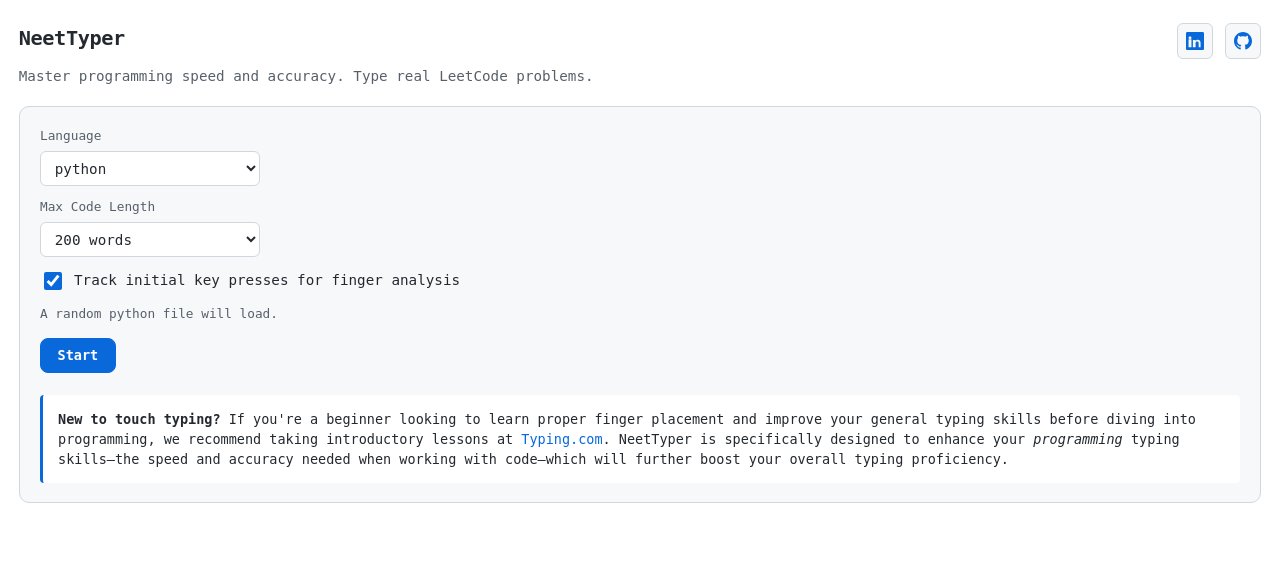
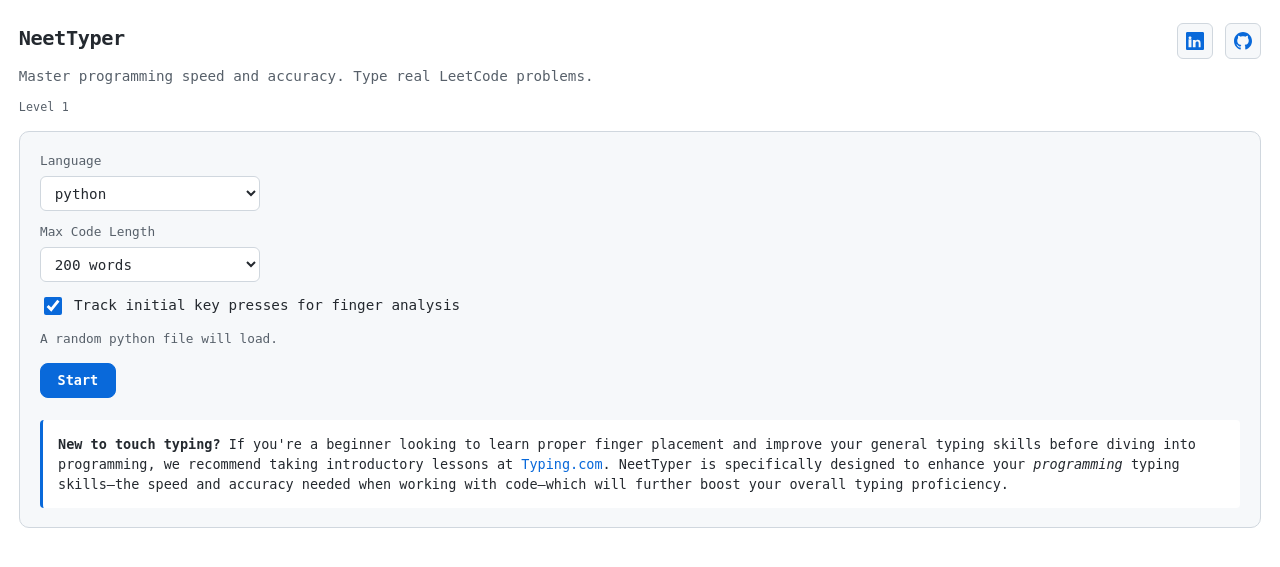
Before and after one commit to pavelchowdhury99/NeetTyper, a Flask app: page / in a window 1280 px wide. Shown: the top 567 px of the page. Run offline with Flask 3, Linux system fonts and the light colour scheme.

Commit message:
gamification and some shortcuts

```diff
--- a/static/css/style.css
+++ b/static/css/style.css
@@ -833,3 +833,142 @@
     transform: scale(1);
   }
 }
+
+/* Gamification */
+.gamification-bar {
+  font-size: 0.78rem;
+  color: var(--muted);
+  margin: -0.5rem 0 1rem;
+  letter-spacing: 0.01em;
+  min-height: 1.1em;
+}
+
+.gam-results-section {
+  margin: 0.75rem 0 1rem;
+  padding: 0.85rem 1rem;
+  background: var(--bg);
+  border: 1px solid var(--border);
+  border-radius: 8px;
+}
+
+.gam-xp-row {
+  display: flex;
+  align-items: center;
+  gap: 0.65rem;
+  margin-bottom: 0.55rem;
+}
+
+.gam-xp-amount {
+  font-size: 1.05rem;
+  font-weight: 600;
+  color: var(--ok);
+}
+
+.gam-level-row {
+  display: flex;
+  align-items: center;
+  gap: 0.65rem;
+  font-size: 0.82rem;
+}
+
+.gam-level-name {
+  font-weight: 600;
+  color: var(--accent);
+  min-width: 58px;
+  white-space: nowrap;
+}
+
+.gam-level-track {
+  flex: 1;
+  height: 7px;
+  background: var(--border);
+  border-radius: 4px;
+  overflow: hidden;
+}
+
+.gam-level-fill {
+  height: 100%;
+  width: 0%;
+  background: linear-gradient(90deg, var(--accent), var(--ok));
+  border-radius: 4px;
+}
+
+.gam-xp-range {
+  color: var(--muted);
+  white-space: nowrap;
+  min-width: 75px;
+  text-align: right;
+}
+
+.gam-new-best {
+  margin-top: 0.7rem;
+  padding: 0.45rem 0.85rem;
+  background: rgba(63, 185, 80, 0.13);
+  border: 1px solid rgba(63, 185, 80, 0.38);
+  border-radius: 6px;
+  color: var(--ok);
+  font-weight: 600;
+  font-size: 0.88rem;
+  animation: gam-pop 0.35s ease-out;
+}
+
+.gam-achievements {
+  margin-top: 0.7rem;
+}
+
+.gam-ach-heading {
+  color: var(--muted);
+  font-size: 0.78rem;
+  margin: 0 0 0.4rem;
+}
+
+.gam-ach-badges {
+  display: flex;
+  flex-wrap: wrap;
+  gap: 0.4rem;
+}
+
+.gam-ach-badge {
+  display: inline-block;
+  padding: 0.22rem 0.6rem;
+  background: rgba(88, 166, 255, 0.1);
+  border: 1px solid rgba(88, 166, 255, 0.32);
+  border-radius: 12px;
+  color: var(--accent);
+  font-size: 0.8rem;
+  font-weight: 500;
+  animation: gam-pop 0.35s ease-out;
+}
+
+@keyframes gam-pop {
+  from { opacity: 0; transform: scale(0.82) translateY(-3px); }
+  to   { opacity: 1; transform: scale(1) translateY(0); }
+}
+
+/* Keyboard shortcut tooltips */
+button[data-shortcut] {
+  position: relative;
+}
+
+button[data-shortcut]::after {
+  content: attr(data-shortcut);
+  position: absolute;
+  bottom: calc(100% + 7px);
+  left: 50%;
+  transform: translateX(-50%);
+  background: var(--surface);
+  border: 1px solid var(--border);
+  border-radius: 5px;
+  padding: 0.28rem 0.6rem;
+  font-size: 0.7rem;
+  color: var(--muted);
+  white-space: nowrap;
+  pointer-events: none;
+  opacity: 0;
+  transition: opacity 0.15s ease;
+  z-index: 20;
+}
+
+button[data-shortcut]:hover::after {
+  opacity: 1;
+}
--- a/static/js/typing.js
+++ b/static/js/typing.js
@@ -51,6 +51,148 @@
 
   // Track if user has started typing for unsaved changes warning
   let hasStartedTyping = false;
+
+  // ── Gamification ─────────────────────────────────────────────────────────────
+  const LEVEL_THRESHOLDS = [0, 200, 600, 1400, 2800, 5000, 8000, 12000, 18000, 27000];
+  const ACHIEVEMENT_LABELS = {
+    first_round:  "First Round",
+    wpm_50:       "50 WPM Club",
+    wpm_80:       "80 WPM Club",
+    wpm_100:      "100 WPM Club",
+    accuracy_100: "Perfect Score",
+    streak_3:     "3-Day Streak",
+    streak_7:     "Week Warrior",
+    rounds_10:    "10 Rounds",
+    rounds_50:    "50 Rounds",
+  };
+
+  let gam = {
+    totalXp: 0, bestWpm: 0, totalRounds: 0,
+    streakDays: 0, lastPlayedDate: null, achievements: [],
+  };
+
+  function loadGam() {
+    try {
+      const raw = localStorage.getItem("neettyper_gam");
+      if (raw) Object.assign(gam, JSON.parse(raw));
+    } catch (_) {}
+  }
+
+  function saveGam() {
+    try { localStorage.setItem("neettyper_gam", JSON.stringify(gam)); } catch (_) {}
+  }
+
+  function getLevelInfo(xp) {
+    let level = 1;
+    for (let i = 1; i < LEVEL_THRESHOLDS.length; i++) {
+      if (xp >= LEVEL_THRESHOLDS[i]) level = i + 1; else break;
+    }
+    const lo = LEVEL_THRESHOLDS[level - 1] || 0;
+    const hi = level < LEVEL_THRESHOLDS.length ? LEVEL_THRESHOLDS[level] : lo + 50000;
+    const progress = hi > lo ? Math.min(1, (xp - lo) / (hi - lo)) : 1;
+    return { level, progress, lo, hi };
+  }
+
+  function updateHeaderGam() {
+    const bar = $("gamification-bar");
+    if (!bar) return;
+    const info = getLevelInfo(gam.totalXp);
+    const parts = ["Level " + info.level];
+    if (gam.streakDays > 1) parts.push(gam.streakDays + "-day streak");
+    if (gam.bestWpm > 0) parts.push("Best: " + gam.bestWpm + " WPM");
+    bar.textContent = parts.join("  ·  ");
+  }
+
+  function advanceStreak() {
+    const today = new Date().toDateString();
+    if (!gam.lastPlayedDate) {
+      gam.streakDays = 1;
+    } else if (gam.lastPlayedDate !== today) {
+      const days = Math.round((new Date(today) - new Date(gam.lastPlayedDate)) / 86400000);
+      gam.streakDays = days === 1 ? gam.streakDays + 1 : 1;
+    }
+    gam.lastPlayedDate = today;
+  }
+
+  function unlockAchievements(wpm, acc) {
+    const gained = [];
+    const check = (id) => {
+      if (!gam.achievements.includes(id)) { gam.achievements.push(id); gained.push(id); }
+    };
+    if (gam.totalRounds >= 1)  check("first_round");
+    if (wpm >= 50)             check("wpm_50");
+    if (wpm >= 80)             check("wpm_80");
+    if (wpm >= 100)            check("wpm_100");
+    if (acc >= 100)            check("accuracy_100");
+    if (gam.streakDays >= 3)  check("streak_3");
+    if (gam.streakDays >= 7)  check("streak_7");
+    if (gam.totalRounds >= 10) check("rounds_10");
+    if (gam.totalRounds >= 50) check("rounds_50");
+    return gained;
+  }
+
+  function processGamification(wpm, acc) {
+    const xpEarned = Math.max(5, Math.round(wpm * (acc / 100)));
+    const isNewBest = wpm > 0 && wpm > gam.bestWpm;
+    if (isNewBest) gam.bestWpm = wpm;
+    gam.totalRounds += 1;
+    gam.totalXp += xpEarned;
+    advanceStreak();
+    const gained = unlockAchievements(wpm, acc);
+    saveGam();
+    updateHeaderGam();
+    renderGamResults(xpEarned, gained, isNewBest, wpm);
+  }
+
+  function renderGamResults(xpEarned, gained, isNewBest, wpm) {
+    const xpEl       = $("gam-xp-earned");
+    const levelLabel = $("gam-level-label");
+    const xpRange    = $("gam-xp-label");
+    const levelBar   = $("gam-level-bar");
+    const newBestEl  = $("gam-new-best");
+    const achEl      = $("gam-achievements");
+    if (!xpEl) return;
+
+    const info = getLevelInfo(gam.totalXp);
+    xpEl.textContent       = "+" + xpEarned + " XP";
+    levelLabel.textContent = "Level " + info.level;
+    xpRange.textContent    = (gam.totalXp - info.lo) + " / " + (info.hi - info.lo) + " XP";
+
+    levelBar.style.transition = "none";
+    levelBar.style.width = "0%";
+    requestAnimationFrame(() => requestAnimationFrame(() => {
+      levelBar.style.transition = "width 0.9s ease-out";
+      levelBar.style.width = Math.round(info.progress * 100) + "%";
+    }));
+
+    if (isNewBest) {
+      newBestEl.hidden = false;
+      newBestEl.textContent = "New personal best: " + wpm + " WPM";
+    } else {
+      newBestEl.hidden = true;
+    }
+
+    if (gained.length > 0) {
+      achEl.hidden = false;
+      achEl.textContent = "";
+      const hd = document.createElement("p");
+      hd.className = "gam-ach-heading";
+      hd.textContent = gained.length === 1 ? "Achievement unlocked:" : "Achievements unlocked:";
+      achEl.appendChild(hd);
+      const wrap = document.createElement("div");
+      wrap.className = "gam-ach-badges";
+      gained.forEach(id => {
+        const b = document.createElement("span");
+        b.className = "gam-ach-badge";
+        b.textContent = ACHIEVEMENT_LABELS[id] || id;
+        wrap.appendChild(b);
+      });
+      achEl.appendChild(wrap);
+    } else {
+      achEl.hidden = true;
+    }
+  }
+  // ── End Gamification ─────────────────────────────────────────────────────────
 
   const fingerMap = {
     // Left hand
@@ -270,7 +412,8 @@
     const correct = totalCharsToCompare - fillTotalErrors;
     const acc = totalCharsToCompare > 0 ? Math.round((100 * correct) / totalCharsToCompare) : 100;
 
-    resWpm.textContent = String(netWpm(correct, dur));
+    const wpm = netWpm(correct, dur);
+    resWpm.textContent = String(wpm);
     resAccuracy.textContent = acc + "%";
     resTime.textContent = formatDuration(dur);
 
@@ -351,6 +494,8 @@
       });
       fingerStats.appendChild(list);
     }
+
+    processGamification(wpm, acc);
   }
 
   function resetFillSessionState() {
@@ -402,10 +547,18 @@
       fillTypingInput.dispatchEvent(new Event("input"));
     }
 
-    // Handle Command+Enter (Mac) or Control+Enter (Windows/Linux)
-    if ((ev.metaKey || ev.ctrlKey) && ev.key === "Enter") {
+    // Evaluate: Cmd+Enter, Ctrl+Enter, or Alt+Enter
+    if ((ev.metaKey || ev.ctrlKey || ev.altKey) && ev.key === "Enter") {
       ev.preventDefault();
+      ev.stopPropagation();
       evaluateFill();
+    }
+
+    // New snippet: Cmd+', Ctrl+', or Alt+'
+    if ((ev.metaKey || ev.ctrlKey || ev.altKey) && ev.key === "'") {
+      ev.preventDefault();
+      ev.stopPropagation();
+      startRound();
     }
   }
 
@@ -614,6 +767,16 @@
     }
   });
 
+  // Start: Cmd+Enter or Alt+Enter when setup panel is visible
+  document.addEventListener("keydown", (ev) => {
+    if ((ev.metaKey || ev.altKey || ev.ctrlKey) && ev.key === "Enter") {
+      if (!setupPanel.hidden || !resultsPanel.hidden) {
+        ev.preventDefault();
+        startRound();
+      }
+    }
+  });
+
   fillTypingInput.addEventListener("input", onFillTypingInput);
   fillTypingInput.addEventListener("keydown", onFillKeyDown);
   fillTypingInput.addEventListener("keyup", onFillKeyUp);
@@ -627,5 +790,7 @@
   });
   btnAgain.addEventListener("click", anotherRound);
 
+  loadGam();
+  updateHeaderGam();
   loadLanguages();
 })();
--- a/templates/index.html
+++ b/templates/index.html
@@ -6,7 +6,7 @@
     <title>NeetTyper — Programming Typing Practice</title>
     <link
       rel="stylesheet"
-      href="{{ url_for('static', filename='css/style.css') }}"
+      href="{{ url_for('static', filename='css/style.css') }}?v=2"
     />
     <link rel="icon" type="image/svg+xml" href="{{ url_for('static', filename='logo.svg') }}" />
   </head>
@@ -29,6 +29,7 @@
           </div>
         </div>
         <p class="tagline">Master programming speed and accuracy. Type real LeetCode problems.</p>
+        <div class="gamification-bar" id="gamification-bar"></div>
       </header>
 
       <section class="card setup" id="setup-panel">
@@ -51,7 +52,7 @@
           <span>Track initial key presses for finger analysis</span>
         </label>
         <p class="hint" id="lang-hint"></p>
-        <button type="button" class="primary" id="btn-start">Start</button>
+        <button type="button" class="primary" id="btn-start" title="Start (⌘ Enter / Ctrl+Enter / Alt+Enter)" data-shortcut="⌘ Enter  /  Ctrl+Enter  /  Alt+Enter">Start</button>
         <p class="error" id="load-error" hidden></p>
         <p class="searching" id="searching-indicator" hidden>
           <span class="search-dot">.</span><span class="search-dot">.</span><span class="search-dot">.</span>
@@ -124,8 +125,8 @@
           </div>
         </div>
         <div class="session-actions">
-          <button type="button" class="primary" id="fill-btn-evaluate" title="Evaluate your code (⌘ + Enter or Ctrl + Enter)">Evaluate</button>
-          <button type="button" class="ghost" id="fill-btn-restart">New snippet</button>
+          <button type="button" class="primary" id="fill-btn-evaluate" title="Evaluate (⌘+Enter / Ctrl+Enter / Alt+Enter)" data-shortcut="⌘+Enter  /  Ctrl+Enter  /  Alt+Enter">Evaluate</button>
+          <button type="button" class="ghost" id="fill-btn-restart" title="New snippet (⌘+' / Ctrl+' / Alt+')" data-shortcut="⌘+'  /  Ctrl+'  /  Alt+'">New snippet</button>
         </div>
         <p class="searching" id="fill-searching-indicator" hidden>
           <span class="search-dot">.</span><span class="search-dot">.</span><span class="search-dot">.</span>
@@ -148,6 +149,21 @@
             <p class="big" id="res-time">0:00</p>
           </div>
         </div>
+        <div id="gam-results-section" class="gam-results-section">
+          <div class="gam-xp-row">
+            <span class="k">Round XP</span>
+            <span class="gam-xp-amount" id="gam-xp-earned">+0</span>
+          </div>
+          <div class="gam-level-row">
+            <span class="gam-level-name" id="gam-level-label">Level 1</span>
+            <div class="gam-level-track">
+              <div class="gam-level-fill" id="gam-level-bar"></div>
+            </div>
+            <span class="gam-xp-range" id="gam-xp-label">0 / 200 XP</span>
+          </div>
+          <div id="gam-new-best" class="gam-new-best" hidden></div>
+          <div id="gam-achievements" class="gam-achievements" hidden></div>
+        </div>
         <div id="code-comparison-section" hidden>
           <h3>Code Comparison</h3>
           <p class="sub">Your code with errors highlighted in <span style="color: var(--bad);">red</span> and correct parts in <span style="color: var(--ok);">green</span>.</p>
@@ -162,7 +178,7 @@
         <p class="sub">Which fingers made the most mistakes.</p>
         <div class="finger-stats" id="finger-stats"></div>
         <div class="actions">
-          <button type="button" class="primary" id="btn-again">Another round</button>
+          <button type="button" class="primary" id="btn-again" title="Another round (⌘ Enter / Ctrl+Enter / Alt+Enter)" data-shortcut="⌘ Enter  /  Ctrl+Enter  /  Alt+Enter">Another round</button>
         </div>
       </section>
 
```
